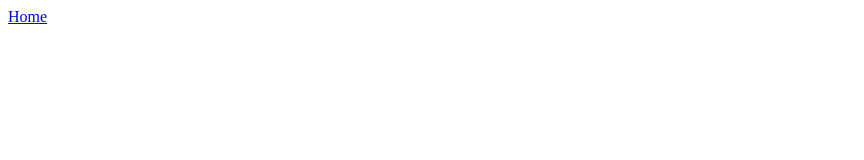
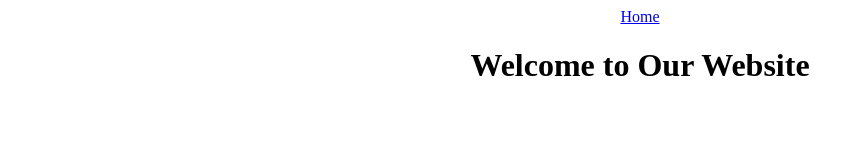
Before and after one commit to CoderSeries/TeamWebsite, a plain HTML site: page index.html in a window 1280 px wide. Shown: the whole page, without its empty margins (0-864 px from the left). Drawn offline with Linux system fonts and the light colour scheme.

Commit message:
Update index.html

```diff
--- a/index.html
+++ b/index.html
@@ -4,7 +4,13 @@
   </head>
   <body>
     <header>
+      <center>
       <a href='index.html'>Home</a>
+      </center>
+      <center>
+        <h1>Welcome to Our Website</h1>
+      </center>
     </header>
+
    </body>
 </html>
```
